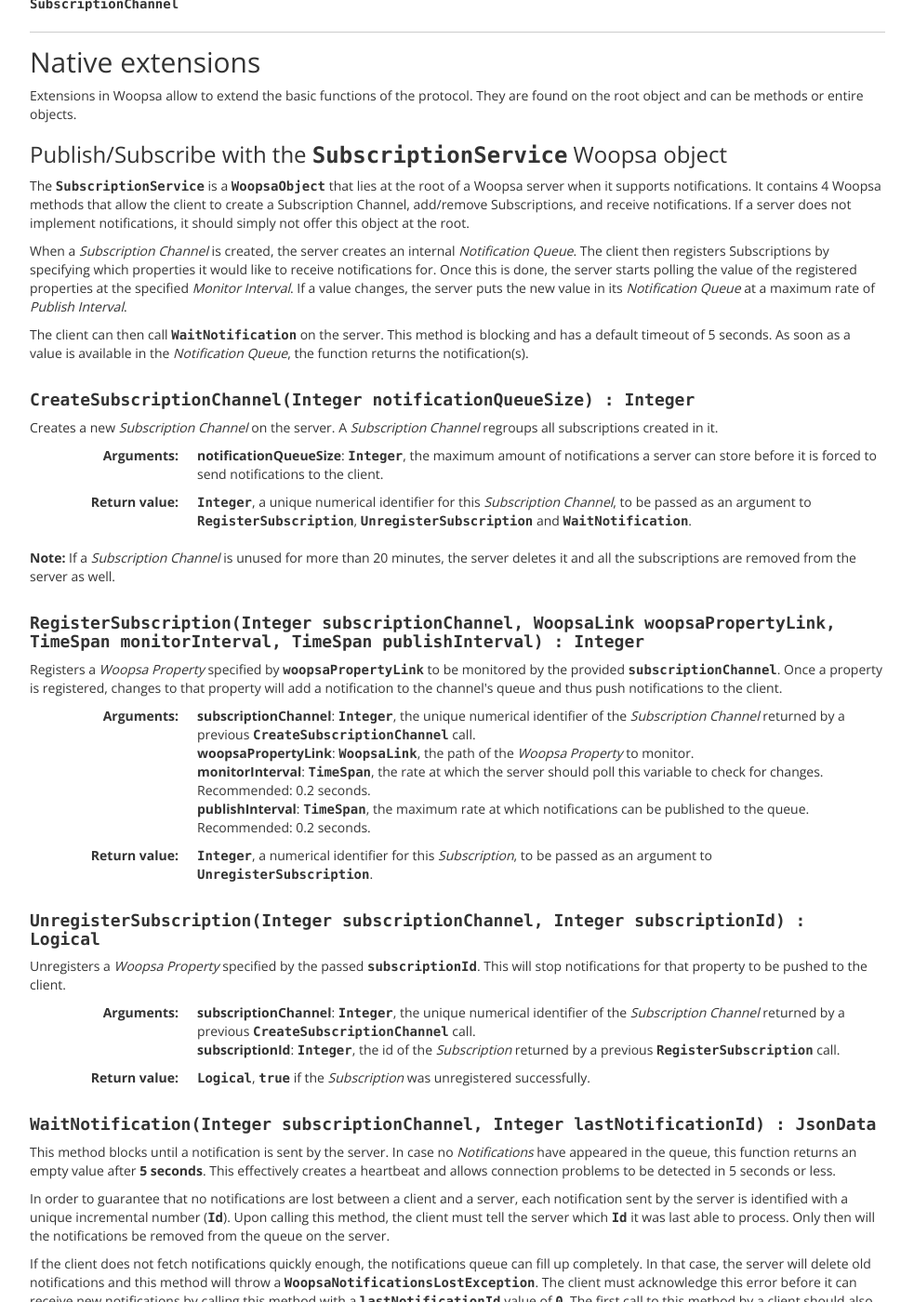
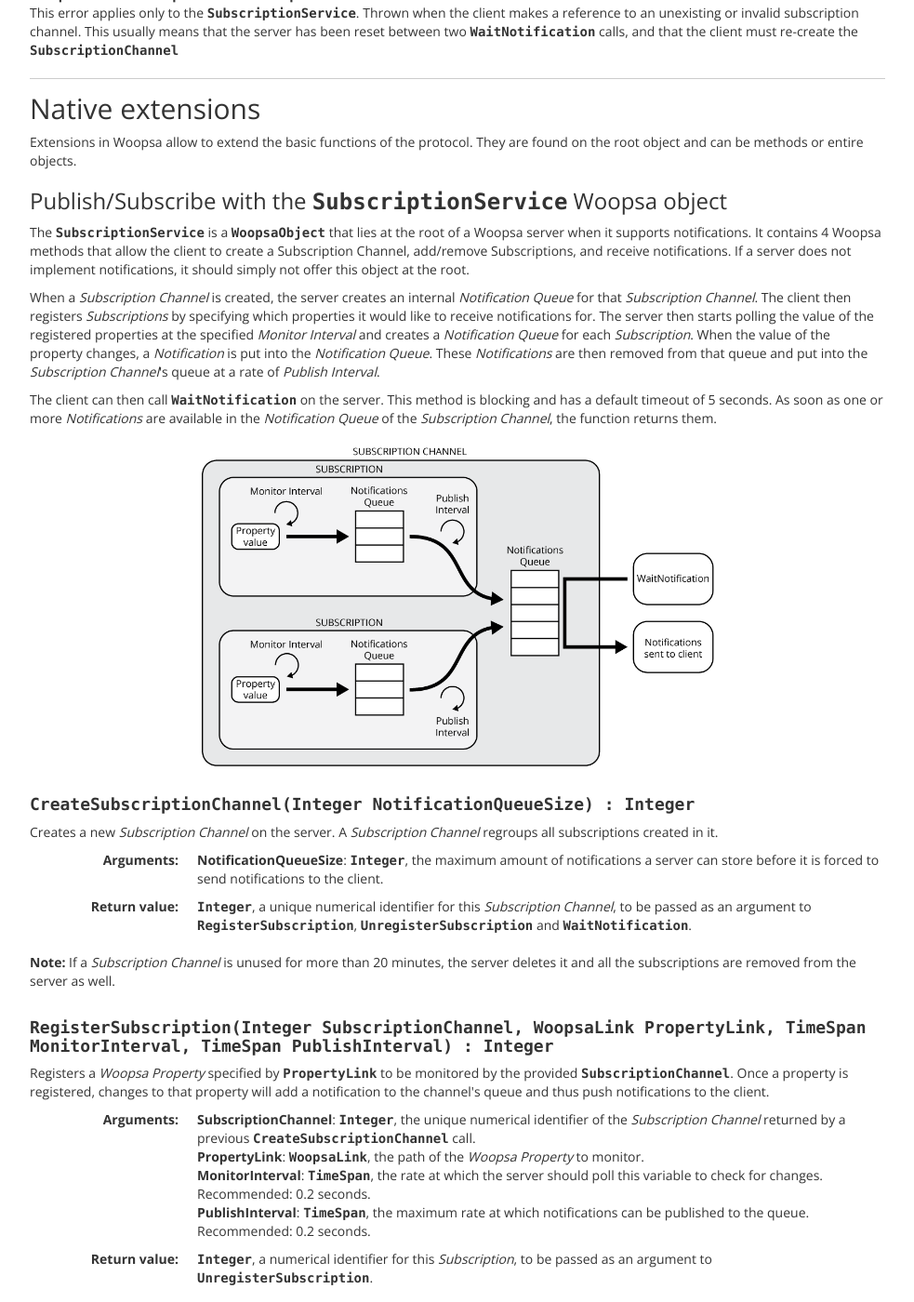
Before and after one commit to woopsa-protocol/woopsa-protocol.github.io, a Jekyll site: the page built from specification.html, in a window 1280 px wide and 1400 px high, scrolled down 5450 px. Shown: the whole window at 93% size, without its empty margins (148-1131 px from the left). Built offline with Jekyll 4.4.1, drawn with Linux system fonts in a browser that asks for light colours; some of the changed text lies outside the part shown.

Commit message:
Add SubscriptionService diagram + correct argument names

```diff
--- a/css/pages/specifications.css
+++ b/css/pages/specifications.css
@@ -51,3 +51,12 @@
 .specifications #table-of-contents li a {
 	text-decoration: none;
 }
+
+.subscription-service-image {
+	max-width: 60%;
+	display: block;
+}
+
+.specifications img{
+	margin: 20px auto 20px auto;
+}
--- a/specification.html
+++ b/specification.html
@@ -202,7 +202,7 @@
     <dt>Usage:</dt>
     <dd><samp>/read/{path}</samp></dd>
     <dt>Return value:</dt>
-    <dd>
+    <dd><p>A JSON-serialized WoopsaValue: </p>
         {% highlight json %}
 {
   "Value": number/string/array/object,
@@ -277,16 +277,17 @@
 
 <h3 id="publish-subscribe-with-the-subscriptionservice-woopsa-object">Publish/Subscribe with the <samp>SubscriptionService</samp> Woopsa object</h3>
 <p>The <samp>SubscriptionService</samp> is a <samp>WoopsaObject</samp> that lies at the root of a Woopsa server when it supports notifications. It contains 4 Woopsa methods that allow the client to create a Subscription Channel, add/remove Subscriptions, and receive notifications. If a server does not implement notifications, it should simply not offer this object at the root.</p>
-<p>When a <em>Subscription Channel</em> is created, the server creates an internal <em>Notification Queue</em>. The client then registers Subscriptions by specifying which properties it would like to receive notifications for. Once this is done, the server starts polling the value of the registered properties at the specified <em>Monitor Interval</em>. If a value changes, the server puts the new value in its <em>Notification Queue</em> at a maximum rate of <em>Publish Interval</em>.</p>
-<p>The client can then call <samp>WaitNotification</samp> on the server. This method is blocking and has a default timeout of 5 seconds. As soon as a value is available in the <em>Notification Queue</em>, the function returns the notification(s).</p>
+<p>When a <em>Subscription Channel</em> is created, the server creates an internal <em>Notification Queue</em> for that <em>Subscription Channel</em>. The client then registers <em>Subscriptions</em> by specifying which properties it would like to receive notifications for. The server then starts polling the value of the registered properties at the specified <em>Monitor Interval</em> and creates a <em>Notification Queue</em> for each <em>Subscription</em>. When the value of the property changes, a <em>Notification</em> is put into the <em>Notification Queue</em>. These <em>Notifications</em> are then removed from that queue and put into the <em>Subscription Channel</em>'s queue at a rate of <em>Publish Interval</em>.</p>
+<p>The client can then call <samp>WaitNotification</samp> on the server. This method is blocking and has a default timeout of 5 seconds. As soon as one or more <em>Notifications</em> are available in the <em>Notification Queue</em> of the <em>Subscription Channel</em>, the function returns them.</p>
+<p><a href="{{ '/img/subscription-service.png' | prepend:site.baseurl }}"><img src="{{ '/img/subscription-service.png' | prepend:site.baseurl }}" class="subscription-service-image"/></a></p>
 
-<h4><samp>CreateSubscriptionChannel(Integer notificationQueueSize) : Integer</samp></h4>
+<h4><samp>CreateSubscriptionChannel(Integer NotificationQueueSize) : Integer</samp></h4>
 <p>Creates a new <em>Subscription Channel</em> on the server. A <em>Subscription Channel</em> regroups all subscriptions created in it. </p>
 <dl class="dl-horizontal">
     <dt>Arguments:</dt>
     <dd>
 		<ul class="list-unstyled">
-			<li><strong>notificationQueueSize</strong>: <samp>Integer</samp>, the maximum amount of notifications a server can store before it is forced to send notifications to the client.</li>
+			<li><strong>NotificationQueueSize</strong>: <samp>Integer</samp>, the maximum amount of notifications a server can store before it is forced to send notifications to the client.</li>
 		</ul>
 	</dd>
 	<dt>Return value:</dt>
@@ -296,16 +297,16 @@
 </dl>
 <p><strong>Note:</strong> If a <em>Subscription Channel</em> is unused for more than 20 minutes, the server deletes it and all the subscriptions are removed from the server as well.</p>
 
-<h4><samp>RegisterSubscription(Integer subscriptionChannel, WoopsaLink woopsaPropertyLink, TimeSpan monitorInterval, TimeSpan publishInterval) : Integer</samp></h4>
-<p>Registers a <em>Woopsa Property</em> specified by <samp>woopsaPropertyLink</samp> to be monitored by the provided <samp>subscriptionChannel</samp>. Once a property is registered, changes to that property will add a notification to the channel's queue and thus push notifications to the client.</p>
+<h4><samp>RegisterSubscription(Integer SubscriptionChannel, WoopsaLink PropertyLink, TimeSpan MonitorInterval, TimeSpan PublishInterval) : Integer</samp></h4>
+<p>Registers a <em>Woopsa Property</em> specified by <samp>PropertyLink</samp> to be monitored by the provided <samp>SubscriptionChannel</samp>. Once a property is registered, changes to that property will add a notification to the channel's queue and thus push notifications to the client.</p>
 <dl class="dl-horizontal">
     <dt>Arguments:</dt>
     <dd>
 		<ul class="list-unstyled">
-			<li><strong>subscriptionChannel</strong>: <samp>Integer</samp>, the unique numerical identifier of the <em>Subscription Channel</em> returned by a previous <samp>CreateSubscriptionChannel</samp> call.</li>
-			<li><strong>woopsaPropertyLink</strong>: <samp>WoopsaLink</samp>, the path of the <em>Woopsa Property</em> to monitor.</li>
-			<li><strong>monitorInterval</strong>: <samp>TimeSpan</samp>, the rate at which the server should poll this variable to check for changes. Recommended: 0.2 seconds.</li>
-			<li><strong>publishInterval</strong>: <samp>TimeSpan</samp>, the maximum rate at which notifications can be published to the queue. Recommended: 0.2 seconds.</li>
+			<li><strong>SubscriptionChannel</strong>: <samp>Integer</samp>, the unique numerical identifier of the <em>Subscription Channel</em> returned by a previous <samp>CreateSubscriptionChannel</samp> call.</li>
+			<li><strong>PropertyLink</strong>: <samp>WoopsaLink</samp>, the path of the <em>Woopsa Property</em> to monitor.</li>
+			<li><strong>MonitorInterval</strong>: <samp>TimeSpan</samp>, the rate at which the server should poll this variable to check for changes. Recommended: 0.2 seconds.</li>
+			<li><strong>PublishInterval</strong>: <samp>TimeSpan</samp>, the maximum rate at which notifications can be published to the queue. Recommended: 0.2 seconds.</li>
 		</ul>
 	</dd>
 	<dt>Return value:</dt>
@@ -315,14 +316,14 @@
 </dl>
 <p>
 
-<h4><samp>UnregisterSubscription(Integer subscriptionChannel, Integer subscriptionId) : Logical</samp></h4>
-<p>Unregisters a <em>Woopsa Property</em> specified by the passed <samp>subscriptionId</samp>. This will stop notifications for that property to be pushed to the client.</p>
+<h4><samp>UnregisterSubscription(Integer SubscriptionChannel, Integer SubscriptionId) : Logical</samp></h4>
+<p>Unregisters a <em>Woopsa Property</em> specified by the passed <samp>SubscriptionId</samp>. This will stop notifications for that property to be pushed to the client.</p>
 <dl class="dl-horizontal">
     <dt>Arguments:</dt>
     <dd>
 		<ul class="list-unstyled">
-			<li><strong>subscriptionChannel</strong>: <samp>Integer</samp>, the unique numerical identifier of the <em>Subscription Channel</em> returned by a previous <samp>CreateSubscriptionChannel</samp> call.</li>
-			<li><strong>subscriptionId</strong>: <samp>Integer</samp>, the id of the <em>Subscription</em> returned by a previous <samp>RegisterSubscription</samp> call.</li>
+			<li><strong>SubscriptionChannel</strong>: <samp>Integer</samp>, the unique numerical identifier of the <em>Subscription Channel</em> returned by a previous <samp>CreateSubscriptionChannel</samp> call.</li>
+			<li><strong>SubscriptionId</strong>: <samp>Integer</samp>, the id of the <em>Subscription</em> returned by a previous <samp>RegisterSubscription</samp> call.</li>
 		</ul>
 	</dd>
 	<dt>Return value:</dt>
@@ -331,17 +332,17 @@
 	</dd>
 </dl>
 
-<h4><samp>WaitNotification(Integer subscriptionChannel, Integer lastNotificationId) : JsonData</samp></h4>
+<h4><samp>WaitNotification(Integer SubscriptionChannel, Integer LastNotificationId) : JsonData</samp></h4>
 <p>This method blocks until a notification is sent by the server. In case no <em>Notifications</em> have appeared in the queue, this function returns an empty value after <strong>5 seconds</strong>. This effectively creates a heartbeat and allows connection problems to be detected in 5 seconds or less.</p>
 <p>In order to guarantee that no notifications are lost between a client and a server, each notification sent by the server is identified with a unique incremental number (<samp>Id</samp>). Upon calling this method, the client must tell the server which <samp>Id</samp> it was last able to process. Only then will the notifications be removed from the queue on the server.</p>
-<p>If the client does not fetch notifications quickly enough, the notifications queue can fill up completely. In that case, the server will delete old notifications and this method will throw a <samp>WoopsaNotificationsLostException</samp>. The client must acknowledge this error before it can receive new notifications by calling this method with a <samp>lastNotificationId</samp> value of <samp>0</samp>. The first call to this method by a client should also have the <samp>lastNotificationId</samp> value of <samp>0</samp>.</p>
+<p>If the client does not fetch notifications quickly enough, the notifications queue can fill up completely. In that case, the server will delete old notifications and this method will throw a <samp>WoopsaNotificationsLostException</samp>. The client must acknowledge this error before it can receive new notifications by calling this method with a <samp>LastNotificationId</samp> value of <samp>0</samp>. The first call to this method by a client should also have the <samp>LastNotificationId</samp> value of <samp>0</samp>.</p>
 <p>Notification IDs are from 1 to 1'000'000'000 (one billion).</p>
 <dl class="dl-horizontal">
     <dt>Arguments:</dt>
     <dd>
 		<ul class="list-unstyled">
-			<li><strong>subscriptionChannel</strong>: <samp>Integer</samp>, the unique numerical identifier of the <em>Subscription Channel</em> returned by a previous <samp>CreateSubscriptionChannel</samp> call.</li>
-			<li><strong>lastNotificationId</strong>: <samp>Integer</samp>, the unique numerical identifier of the last <em>Notification</em> that the client was able to handle. If this number is a valid reference to a <em>Notification</em> in the current queue, the server will delete from this queue all <em>Notifications</em> that have an <samp>Id</samp> <em>less than or equal to</em> this Id.</li>
+			<li><strong>SubscriptionChannel</strong>: <samp>Integer</samp>, the unique numerical identifier of the <em>Subscription Channel</em> returned by a previous <samp>CreateSubscriptionChannel</samp> call.</li>
+			<li><strong>LastNotificationId</strong>: <samp>Integer</samp>, the unique numerical identifier of the last <em>Notification</em> that the client was able to handle. If this number is a valid reference to a <em>Notification</em> in the current queue, the server will delete from this queue all <em>Notifications</em> that have an <samp>Id</samp> <em>less than or equal to</em> this Id.</li>
 		</ul>
 	</dd>
 	<dt>Return value:</dt>
```
Also changed, not shown: other parts of specification.html (+3 -3 lines), img/subscription-service.png (added).
